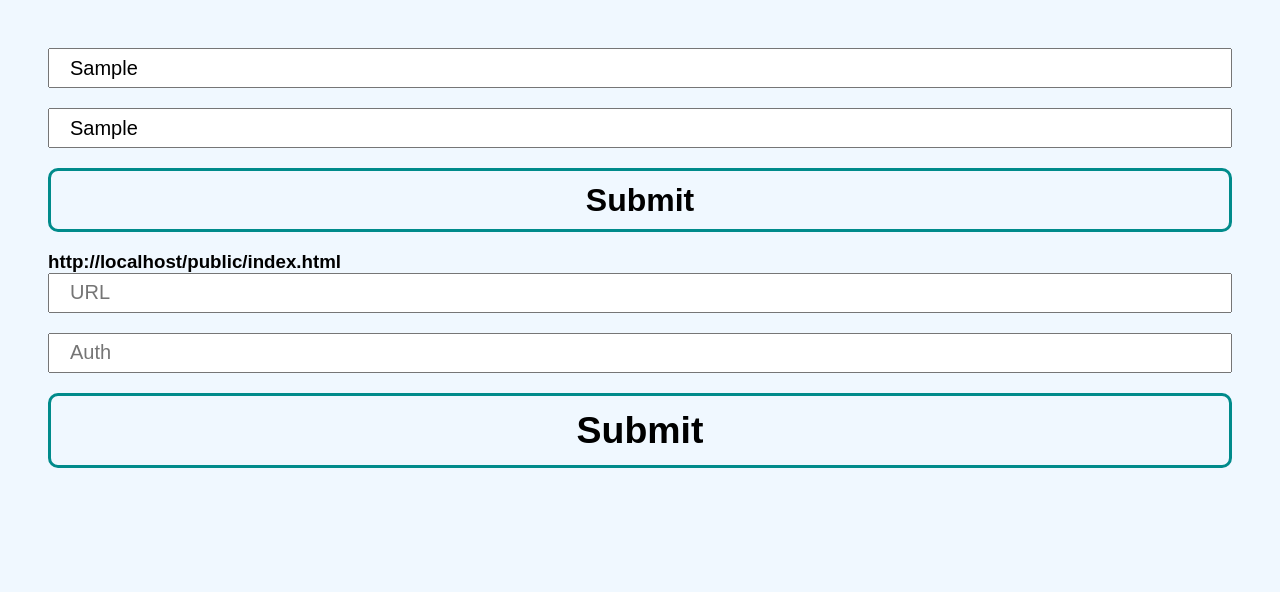
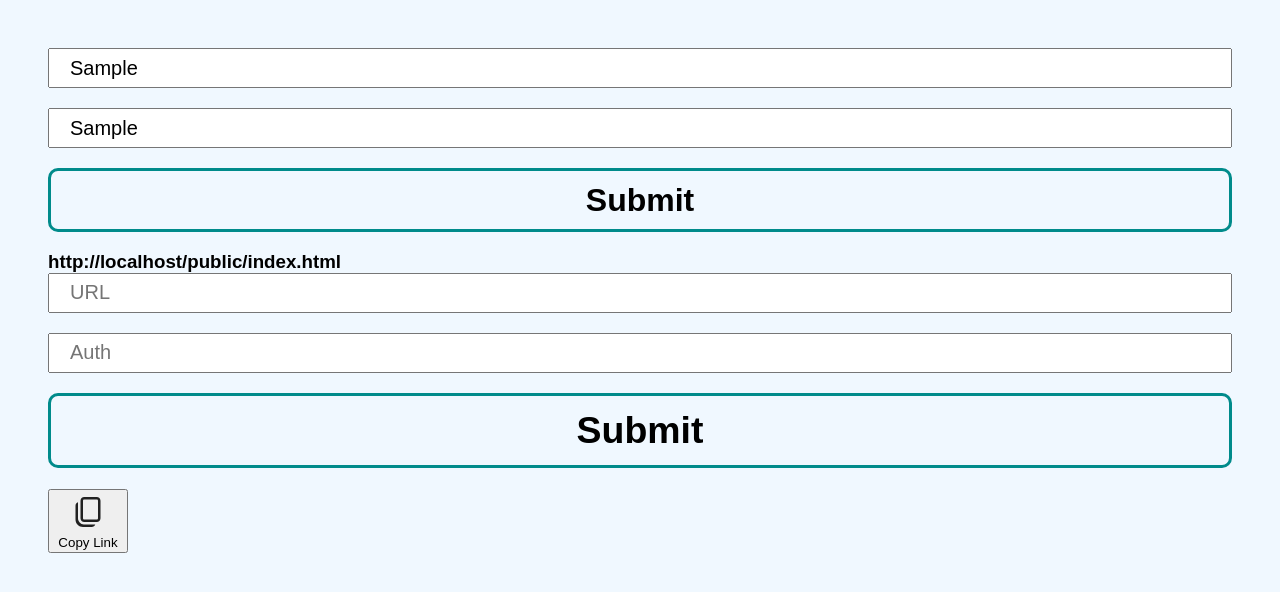
Before and after one commit to GoblinBackwards/url-shortener, a website: page public/index.html in a window 1280 px wide. Both pictures are taken after typing "Sample", "Sample" into the empty fields and a click on the input "Submit". Drawn offline with Linux system fonts and the light colour scheme.

Commit message:
Add copy link button

```diff
--- a/public/index.css
+++ b/public/index.css
@@ -33,3 +33,11 @@ input[type=submit] {
 input[type=submit]:hover {
     background-color: rgb(0, 189, 189);
 }
+
+#copybutton {
+    width: 6em;
+}
+
+#copybutton img {
+    width: 3em;
+}
--- a/public/index.html
+++ b/public/index.html
@@ -13,6 +13,7 @@
         <input type="submit" value="Submit" />
     </form>
     <h3 id="urldisplay"></h3>
+    <button hidden id="copybutton"><img src="copy.svg" style="height: 100%;" />Copy Link</button>
     <script src="./index.js"></script>
 </body>
 
--- a/public/index.js
+++ b/public/index.js
@@ -1,10 +1,11 @@
 const form = document.getElementById('form');
-const urldisplay = document.getElementById('urldisplay')
+const urldisplay = document.getElementById('urldisplay');
+const copybutton = document.getElementById('copybutton');
+
 form.addEventListener('submit', async (event) => {
     event.preventDefault();
 
     const formdata = new FormData(form);
-    console.log(Array.from(formdata));
 
     try {
         const res = await fetch('/', {
@@ -15,6 +16,7 @@ form.addEventListener('submit', async (event) => {
         if (res.ok) {
             const link = await res.text();
             urldisplay.innerHTML = window.location.href + link;
+            copybutton.hidden = false;
         } else {
             urldisplay.innerHTML = 'Failed to create link';
         }
@@ -23,3 +25,9 @@ form.addEventListener('submit', async (event) => {
         console.error(err);
     }
 });
+
+copybutton.addEventListener('click', event => {
+    console.log('meow')
+    console.log(urldisplay.innerHTML)
+    navigator.clipboard.writeText(urldisplay.innerHTML);
+});
```
Also changed, not shown: public/copy.svg (added).
